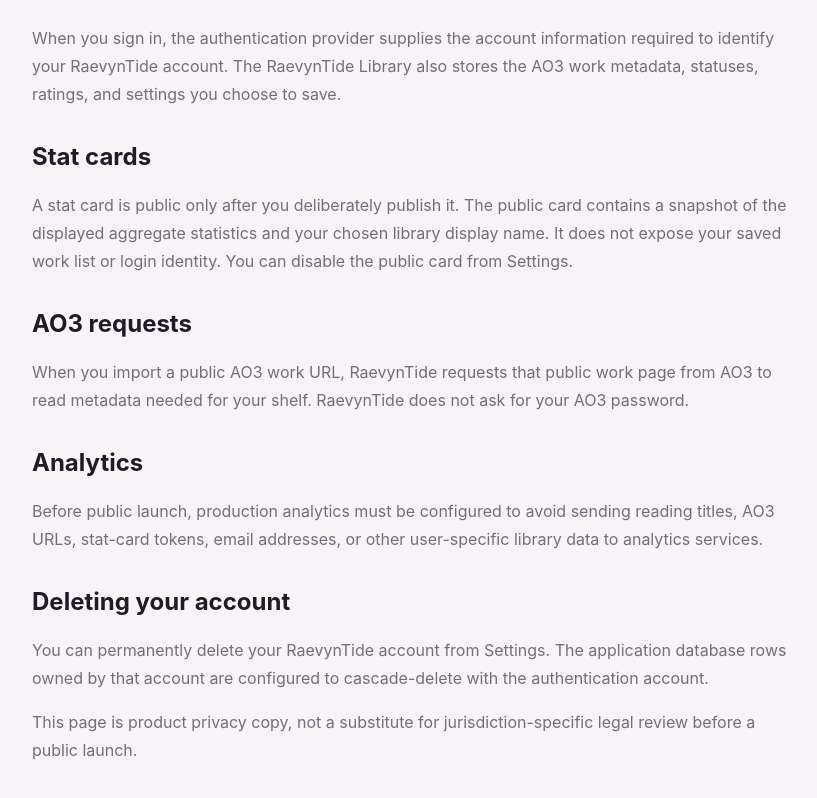
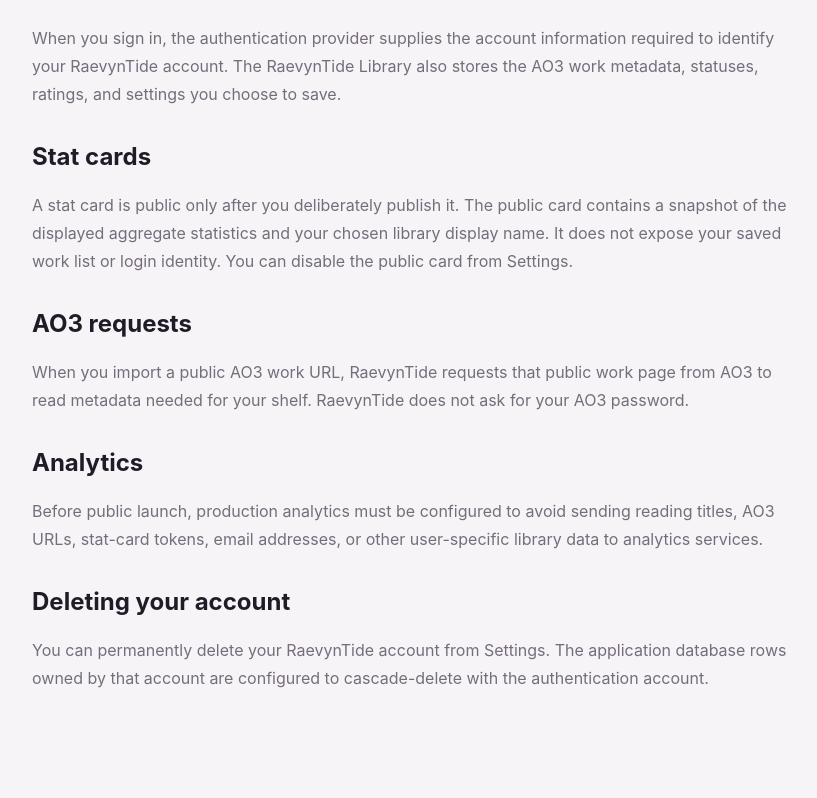
Before and after one commit to J-AlexandreMurray/RaevynShelf, a React (Vite) app: page /privacy in a window 1280 px wide. Shown: the part 387-1185 px from the top of the page, without its empty margins (228-1045 px from the left). After the commit the page ends 1143 px from the top, so only its background shows below. Built offline with nearby package versions, Linux system fonts and the light colour scheme; no server answers.

Commit message:
Removed pointless paragraph.

```diff
--- a/src/pages/Privacy.jsx
+++ b/src/pages/Privacy.jsx
@@ -13,6 +13,6 @@ export default function Privacy() {
     <p>Before public launch, production analytics must be configured to avoid sending reading titles, AO3 URLs, stat-card tokens, email addresses, or other user-specific library data to analytics services.</p>
     <h2>Deleting your account</h2>
     <p>You can permanently delete your RaevynTide account from Settings. The application database rows owned by that account are configured to cascade-delete with the authentication account.</p>
-    <p className="muted">This page is product privacy copy, not a substitute for jurisdiction-specific legal review before a public launch.</p>
+
   </main>;
 }
```
